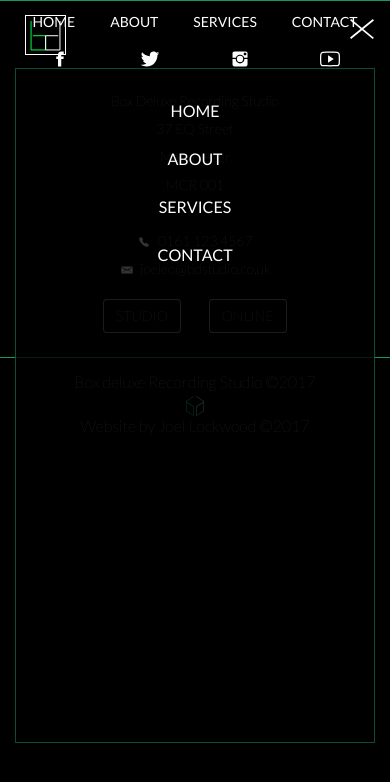
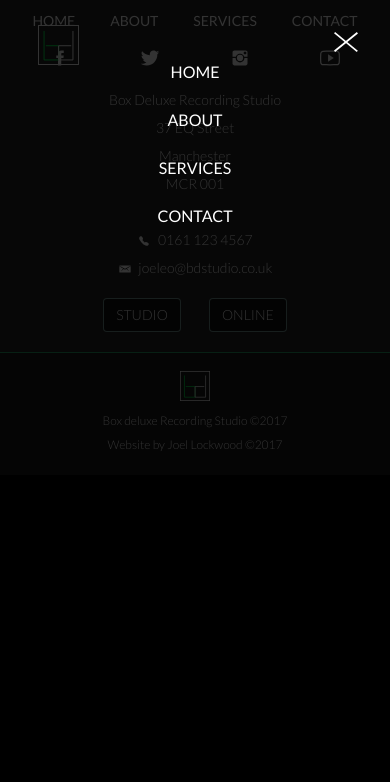
Before and after one commit to joeleo1/stream_one_project, a website: page index.html in a window 390 px wide. Both pictures are taken after a click on the picture 360 px from the left and 29 px from the top of the page. Drawn offline with nearby package versions, Linux system fonts and the light colour scheme; some packages are replaced by stand-ins of ours.

Commit message:
Made hover effects clickable on mobile devices. Tweaked footer slightly.

```diff
--- a/css/main.css
+++ b/css/main.css
@@ -33,7 +33,7 @@ html, body {
 
 #logoBox h2 {
   color: #fff;
-  margin-top: -30px;
+  margin-top: -28px;
   font-size: 12px;
   font-weight: 300;
   margin-left: 50px;
@@ -44,13 +44,15 @@ html, body {
 
 #logo {
   height: 40px;
+  margin-left: .8em;
+  margin-top: .6em;
 }
 
 #burger {
   display: block;
   position: absolute;
-  top: 1.2em;
-  right: 1em;
+  top: 2em;
+  right: 2em;
   height: 20px;
 }
 
@@ -78,10 +80,13 @@ html, body {
 }
 
 .dropdown.open {
-  padding-top: 5%;
-  height: 80vh;
+  position: absolute;
+  top: 0;
+  left: 0;
+  padding-top: 3em;
+  margin-top: 0;
+  height: 100vh;
   width: 100%;
-  border: .5px solid rgba(42,253,151,.3);
   overflow: hidden;
   transition: .5s;
 }
@@ -161,8 +166,8 @@ html, body {
   background-color: rgba(0,0,0,0.6);
   color: #fff;
   margin: 0 1em;
-  border: .5px solid rgba(185,241,236,0.6);
-  font-weight: 100;
+  border: 1px solid rgba(185,241,236,0.6);
+  font-weight: 300;
 }
 
 .manc_info {
@@ -278,7 +283,7 @@ html, body {
 }
 
 .hm_text img {
-  height: 40px;
+  height: 30px;
   align-self: flex-start;
 }
 
@@ -368,7 +373,7 @@ html, body {
   bottom: 0;
   left: 0;
   right: 0;
-  border-top: .5px solid rgba(42,253,151,.6);
+  background-color: #222222;
 }
 
 .footContainer a {
@@ -406,7 +411,7 @@ html, body {
   text-align: center;
   color: #fff;
   font-family: "Lato", Helvetica, Arial, Lucida, sans-serif;
-  font-weight: 100;
+  font-weight: 300;
   font-size: 14px;
   line-height: 2em;
 }
@@ -429,23 +434,28 @@ html, body {
   color: #fff;
   margin: 0 1em;
   max-width: 80px;
-  border: .5px solid rgba(185,241,236,0.6);
-  font-weight: 100;
+  border: 1px solid rgba(185,241,236,0.6);
+  font-weight: 300;
 }
 
 .copy {
-  margin: 1em 0;
-  padding-top: 1em;
+  margin: 1em 0 0 0;
+  padding: 1em;
   font-family: "Lato", Helvetica, Arial, Lucida, sans-serif;
-  font-weight: 100;
+  font-weight: 300;
+  font-size: 12px;
   color: #fff;
   text-align: center;
-  border-top: .5px solid rgba(42,253,151,.6);
-  /*border-image: linear-gradient(to left, rgba(0, 0, 0, 1) 1%, rgba(42,253,151, 1) 50%, rgba(0, 0, 0, 1) 100%) 100% 0 0 0/.5px stretch;*/
+  background-color: #171717;
+  border-top: 1px solid rgba(42,253,151,.6);
+}
+
+.copy h5 {
+  margin: 1em 0;
 }
 
 .copy img {
-  height: 20px;
+  height: 30px;
   margin-top: 6px;
 }
 
@@ -476,6 +486,7 @@ html, body {
 
   #logo {
     margin-top: 1em;
+    margin-left: 0;
   }
 
   .navigation {
@@ -614,6 +625,21 @@ html, body {
   .copy {
     display: flex;
     justify-content: space-between;
+    padding-left: 2em;
+    padding-right: 2em;
+  }
+
+  .copy img {
+    order: 1;
+    margin-top: 2px;
+  }
+
+  #copy_one {
+    order: 0;
+  }
+
+  #copy_two {
+    order: 2;
   }
 
 }
--- a/partials/footer.html
+++ b/partials/footer.html
@@ -30,9 +30,9 @@
       </div>
       <div class="row f_r_two">
         <div class="col-sm-12 copy">
-          <h5>Box deluxe Recording Studio &copy;2017</h5>
-          <img src="content/images/logo.svg">
-          <h5>Website by Joel Lockwood &copy;2017</h5>
+          <img src="content/images/bd.svg">
+          <h5 id="copy_one">Box deluxe Recording Studio &copy;2017</h5>
+          <h5 id="copy_two">Website by Joel Lockwood &copy;2017</h5>
         </div>
     </div>
 </div>
```
Also changed, not shown: templates/home.html (+4 -4 lines).
